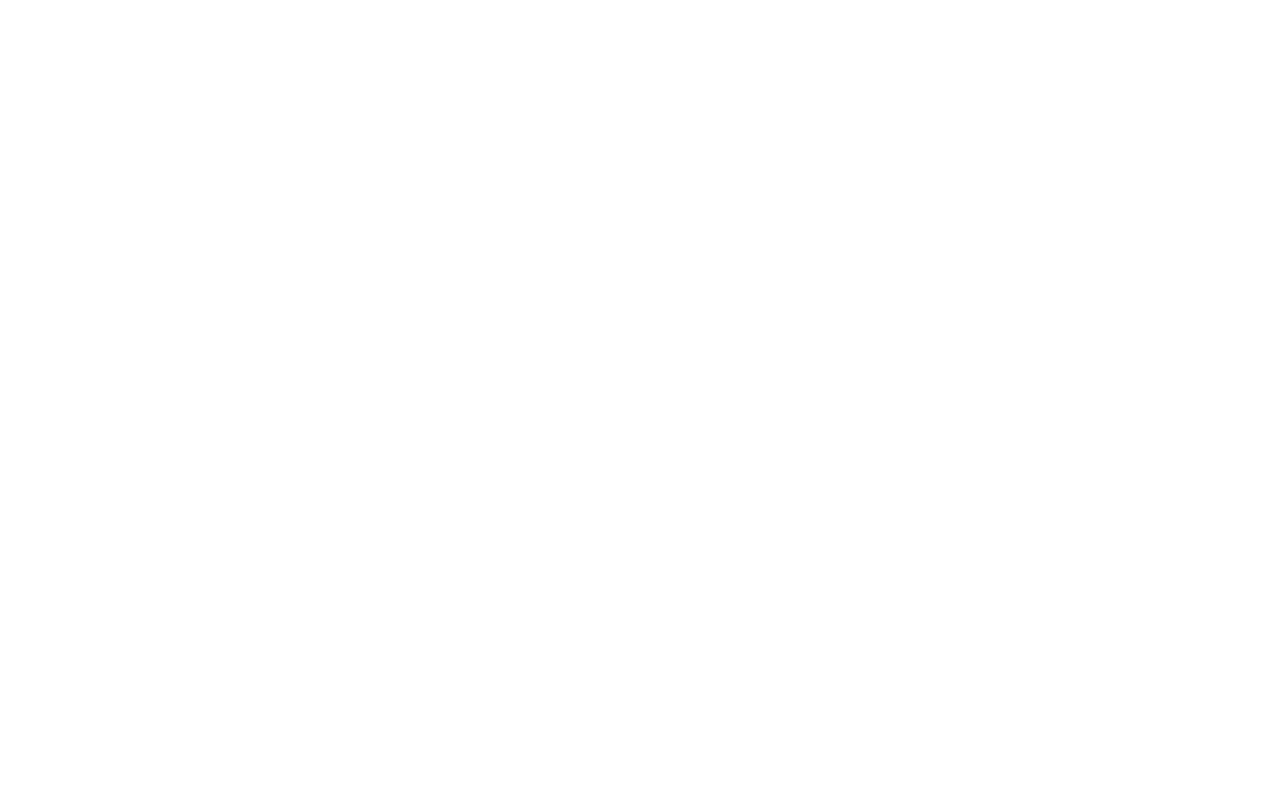
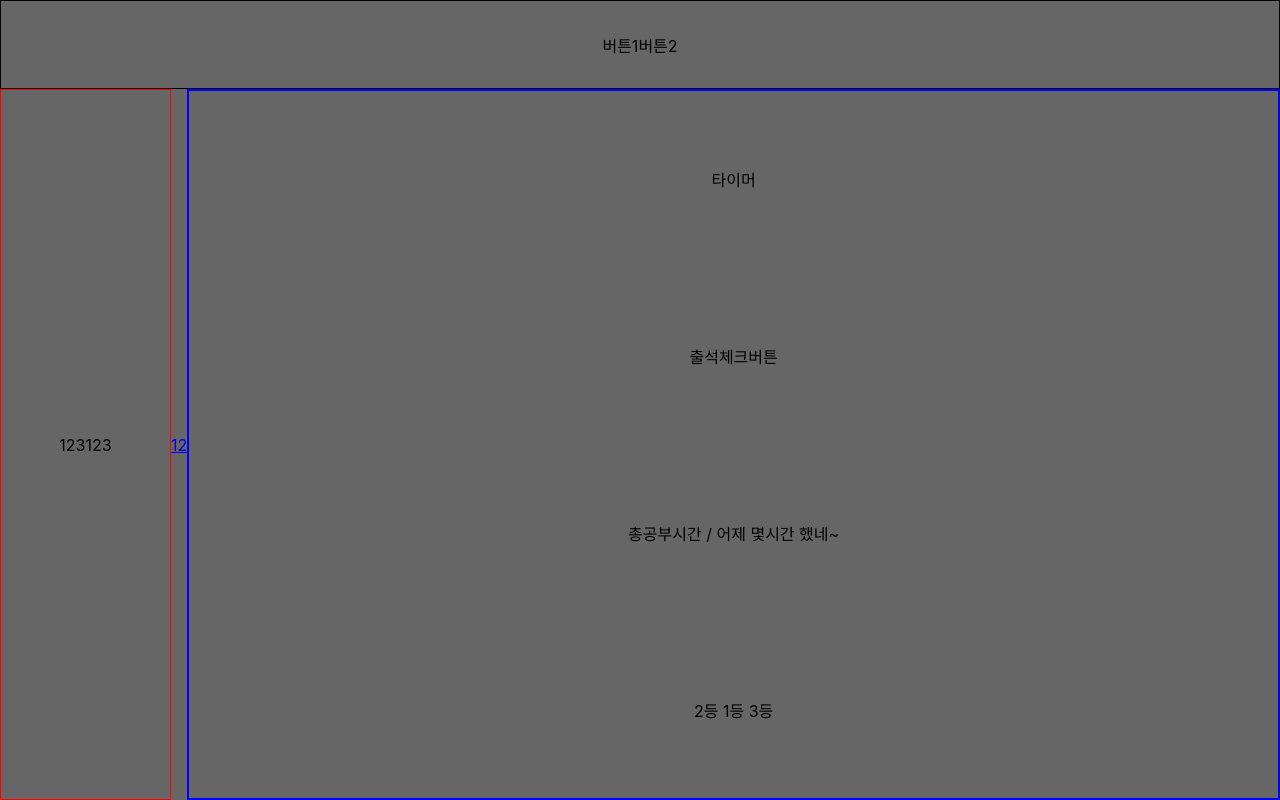
Before and after one commit to ymkwon3/ssn, a React (Create React App) app: page /main in a window 1280 px wide. Built offline with nearby package versions, Linux system fonts and the light colour scheme.

Commit message:
add flex

```diff
--- a/package.json
+++ b/package.json
@@ -7,7 +7,7 @@
     "@testing-library/react": "^12.1.4",
     "@testing-library/user-event": "^13.5.0",
     "connected-react-router": "^6.9.2",
-    "history": "^5.3.0",
+    "history": "^4.10.1",
     "immer": "^9.0.12",
     "moment": "^2.29.2",
     "react": "^17.0.0",
--- /dev/null
+++ b/src/components/Main.js
@@ -0,0 +1,15 @@
+import React from "react";
+import Flex from "../elements/Flex";
+
+const Main = props => {
+  return (
+    <Flex border="2px solid blue" height="100%" fd="column" jc="space-around">
+      <Flex>타이머</Flex>
+      <Flex>출석체크버튼</Flex>
+      <Flex>총공부시간 / 어제 몇시간 했네~</Flex>
+      <Flex>2등 1등 3등</Flex>
+    </Flex>
+  );
+};
+
+export default Main;
--- /dev/null
+++ b/src/elements/Flex.js
@@ -0,0 +1,56 @@
+import React from "react";
+import styled from "styled-components";
+
+const Flex = props => {
+  // fd: flex-direction, jc: justify-content, ai: align-items, bg: background-color -영민
+  // trbl is a list with top, right, bottom, left properties in order -영민
+  const { width, height, margin, padding, border, position, trbl, fd, jc, ai, bg, children } = props;
+  const styles = {
+    width,
+    height,
+    margin,
+    padding,
+    border,
+    position,
+    trbl,
+    fd,
+    jc,
+    ai,
+    bg,
+  };
+  return <FlexDiv {...styles}>{children}</FlexDiv>;
+};
+
+Flex.defaultProps = {
+  width: "100%",
+  height: "",
+  margin: "",
+  padding: "",
+  border: "none",
+  position: "static",
+  trbl: ["", "", "", ""],
+  fd: "row",
+  jc: "center",
+  ai: "center",
+  bg: "#666",
+};
+
+const FlexDiv = styled.div`
+  width: ${props => props.width};
+  height: ${props => props.height};
+  margin: ${props => props.margin};
+  padding: ${props => props.padding};
+  border: ${props => props.border};
+  position: ${props => props.position};
+  top: ${props => props.trbl[0]};
+  right: ${props => props.trbl[1]};
+  bottom: ${props => props.trbl[2]};
+  left: ${props => props.trbl[3]};
+  display: flex;
+  flex-direction: ${props => props.fd};
+  justify-content: ${props => props.jc};
+  align-items: ${props => props.ai};
+  background-color: ${props => props.bg};
+`;
+
+export default Flex;
--- a/src/pages/Home.js
+++ b/src/pages/Home.js
@@ -1,10 +1,42 @@
 import React from "react";
+import { Route } from "react-router-dom";
 
-const Home = props => {
+import Main from "../components/Main";
+import Flex from "../elements/Flex";
+import Login from "./Login";
+import { history } from "../redux/configureStore";
+import { Link } from "react-router-dom";
+
+const Home = ({props, match}) => {
+  console.log(match.path)
   return (
-    <>
-      <div>home입니다</div>
-    </>
+    <Flex width="100%" height="100%" fd="column" jc="start" ai="start">
+      {/*Header*/}
+      <Flex
+        width="100%"
+        height="100px"
+        border="1px solid black"
+      >
+        <div>버튼1</div>
+        <div>버튼2</div>
+      </Flex>
+
+      <Flex height="100%">
+        {/*SideNav*/}
+        <Flex
+          width="200px"
+          height="100%"
+          border="1px solid red"
+        >123123</Flex>
+        <Link to="/main">1</Link>
+        <Link to="/main/1">2</Link>
+
+        {/*Content*/}
+        <Route path={match.path} exact component={Main}></Route>
+        <Route path={`${match.path}/1`} component={Login}></Route>
+        {/* <Main/> */}
+      </Flex>
+    </Flex>
   );
 };
 
--- a/src/pages/Login.js
+++ b/src/pages/Login.js
@@ -1,9 +1,12 @@
 import React from "react";
+import Flex from "../elements/Flex";
 
 const Login = props => {
   return (
     <>
-      <div>Login입니다.</div>
+      <Flex border="2px solid black" width="400px" height="400px">
+        로그인페이지입니다
+      </Flex>
     </>
   );
 };
--- a/src/redux/modules/user.js
+++ b/src/redux/modules/user.js
@@ -0,0 +1,34 @@
+import { createAction, handleActions } from "redux-actions";
+import { produce } from "immer";
+
+// actions
+const LOG_OUT = "LOG_OUT";
+const GET_USER = "GET_USER";
+const SET_USER = "SET_USER";
+
+// action creators
+const setUser = createAction(SET_USER, user => ({ user }));
+const logOut = createAction(LOG_OUT, user => ({ user }));
+const getUser = createAction(GET_USER, user => ({ user }));
+
+const initialState = {
+};
+
+
+// middlewaore actions
+
+export default handleActions(
+  {
+    [SET_USER]: (state, action) =>
+      produce(state, draft => {
+        draft.user = action.payload.user;
+        draft.is_login = true;
+      }),
+  },
+  initialState
+);
+
+const actionCreators = {
+};
+
+export { actionCreators };
--- a/src/shared/App.css
+++ b/src/shared/App.css
@@ -1,38 +1,3 @@
-.App {
-  text-align: center;
+* {
+  box-sizing: border-box;
 }
-
-.App-logo {
-  height: 40vmin;
-  pointer-events: none;
-}
-
-@media (prefers-reduced-motion: no-preference) {
-  .App-logo {
-    animation: App-logo-spin infinite 20s linear;
-  }
-}
-
-.App-header {
-  background-color: #282c34;
-  min-height: 100vh;
-  display: flex;
-  flex-direction: column;
-  align-items: center;
-  justify-content: center;
-  font-size: calc(10px + 2vmin);
-  color: white;
-}
-
-.App-link {
-  color: #61dafb;
-}
-
-@keyframes App-logo-spin {
-  from {
-    transform: rotate(0deg);
-  }
-  to {
-    transform: rotate(360deg);
-  }
-}
--- a/src/shared/App.js
+++ b/src/shared/App.js
@@ -6,14 +6,16 @@
 import Home from '../pages/Home';
 import Login from '../pages/Login';
 
+import Flex from '../elements/Flex';
+
 function App() {
   return (
-    <div className="App">
+    <Flex fd="column" width="100vw" height="100vh">
       <ConnectedRouter history={history}>
-        <Route path="/" exact component={Home}></Route>
         <Route path="/login" exact component={Login}></Route>
+        <Route path="/main" exact component={Home}></Route>
       </ConnectedRouter>
-    </div>
+    </Flex>
   );
 }
 
```
Also changed, not shown: 2 other files (tests, documents, lock files or other folders).
